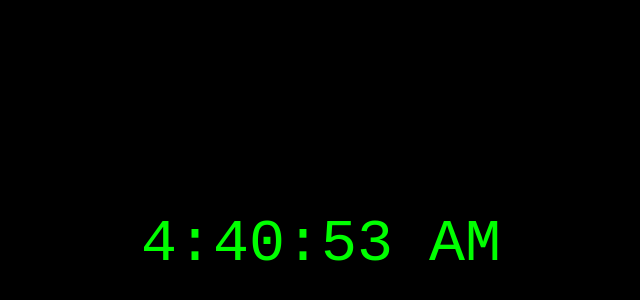
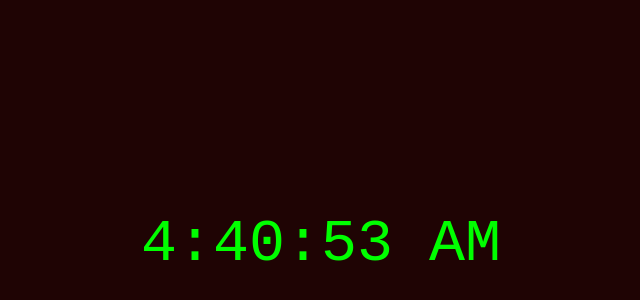
Before and after one commit to AyushKirtiSingh/webdevsem2, a plain HTML site: page digitalclock.html in a window 1280 px wide. Shown: the part 164-464 px from the top of the page, without its empty margins (319-959 px from the left). Drawn offline with Linux system fonts and the light colour scheme.

Commit message:
updated clock

```diff
--- a/digitalclock.html
+++ b/digitalclock.html
@@ -8,7 +8,7 @@ body{
     justify-content:center;
     align-items:center;
     height:100vh;
-    background:black;
+    background:rgb(31, 4, 4);
 }
 #clock{
     color:lime;
```
